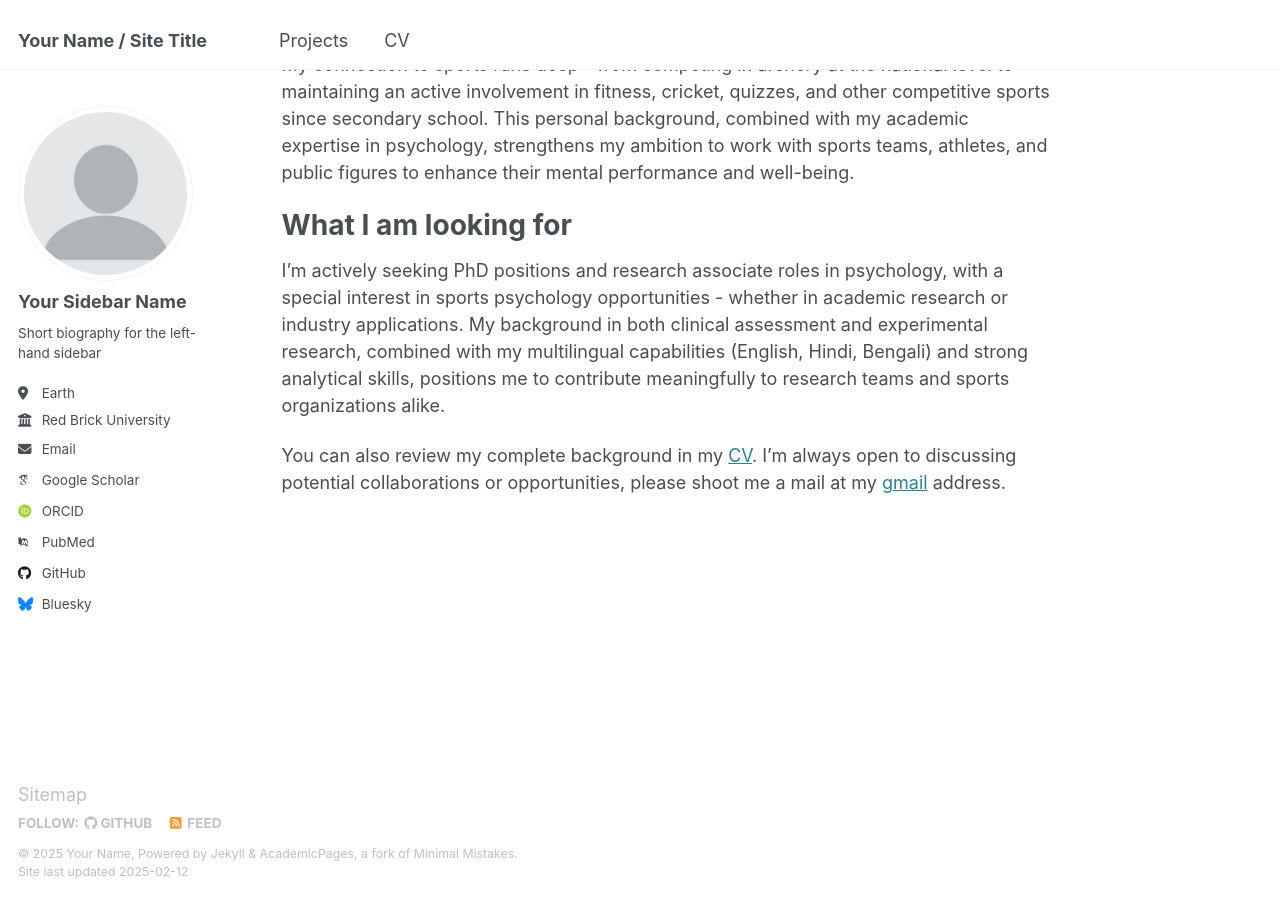
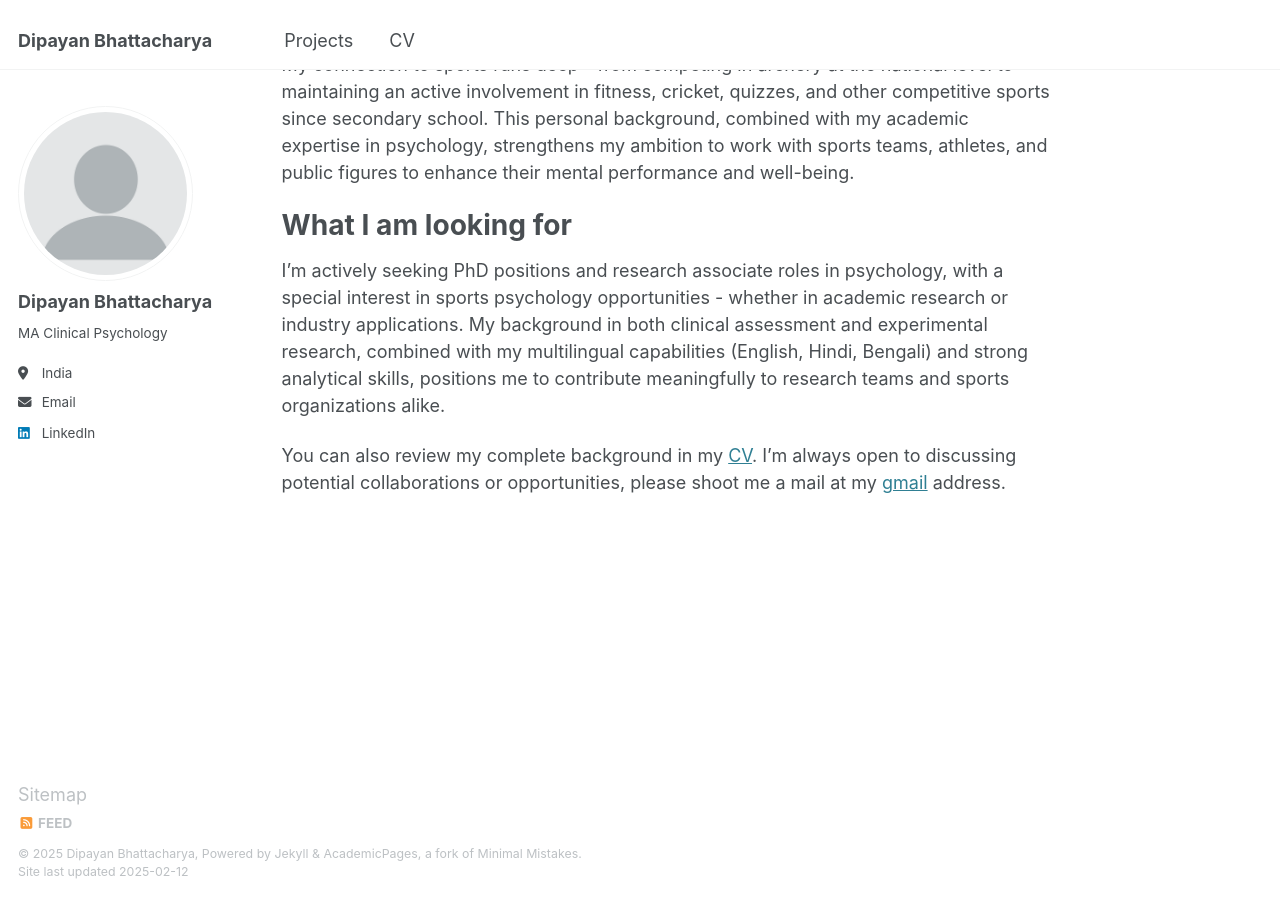
Before and after one commit to Dipayanbhattachary2000/Dipayanbhattachary2000.github.io, a Jekyll site: the page built from _pages/about.md, in a window 1280 px wide and 900 px high, scrolled down 818 px. Built offline with Jekyll 4.4.1, drawn with Linux system fonts in a browser that asks for light colours; some web fonts are replaced.

Commit message:
Update _config.yml

```diff
--- a/_config.yml
+++ b/_config.yml
@@ -7,15 +7,15 @@
 # server process.
 
 # Basic Site Settings
-locale                   : "en-US"
+locale                   : "en-IN"
 site_theme               : "default"
-title                    : "Your Name / Site Title"
+title                    : "Dipayan Bhattacharya"
 title_separator          : "-"
-name                     : &name "Your Name"
-description              : &description "personal description"
-url                      : https://academicpages.github.io # the base hostname & protocol for your site e.g. "https://[your GitHub username].github.io"
+name                     : &name "Dipayan Bhattacharya"
+description              : &description ""
+url                      : https://dipayanbhattachary2000.github.io/ # the base hostname & protocol for your site e.g. "https://[your GitHub username].github.io"
 baseurl                  : "" # the subpath of your site, e.g. "/blog"
-repository               : "academicpages/academicpages.github.io"
+repository               : "Dipayanbhattachary2000/Dipayanbhattachary2000.github.io"
 
 # Site Author - The following control what appear as part of the author content on the side bar.
 #               If a field is blank the icon and link will not appear, otherwise it will be shown.
@@ -23,66 +23,66 @@ repository               : "academicpages/academicpages.github.io"
 author:
   # Biographic information
   avatar           : "profile.png"
-  name             : "Your Sidebar Name"
-  pronouns         : # example: "she/her"
-  bio              : "Short biography for the left-hand sidebar"
-  location         : "Earth"
-  employer         : "Red Brick University"
-  uri              : # URL
-  email            : "none@example.org"
+  name             : "Dipayan Bhattacharya"
+  # pronouns         : # example: "she/her"
+  bio              : "MA Clinical Psychology"
+  location         : "India"
+  # employer         : ""
+  # uri              : # URL
+  email            : "dipayanbhattacharya5@gmail.com"
 
   # Academic websites
-  arxiv            : # URL - Update with the correct link to your profile
-  googlescholar    : "https://scholar.google.com/citations?user=PS_CX0AAAAAJ"
-  impactstory      : # URL
-  orcid            : "http://orcid.org/yourorcidurl"
-  semantic         : # URL
-  pubmed           : "https://www.ncbi.nlm.nih.gov/pubmed/?term=john+snow"
-  researchgate     : # URL
-  scopus           : # URL
+  # arxiv            : # URL - Update with the correct link to your profile
+  # googlescholar    : "https://scholar.google.com/citations?user=PS_CX0AAAAAJ"
+  # impactstory      : # URL
+  # orcid            : "http://orcid.org/yourorcidurl"
+  # semantic         : # URL
+  # pubmed           : "https://www.ncbi.nlm.nih.gov/pubmed/?term=john+snow"
+  # researchgate     : # URL
+  # scopus           : # URL
 
   # Repositories and software development
-  bitbucket        : # Username - Update with your username on the site
-  codepen          : # Username
-  dribbble         : # Username
-  github           : "academicpages"
-  kaggle           : # Username
-  stackoverflow    : # User number or user number and name (i.e., use "1" or "1/jeff-atwood")
+  # bitbucket        : # Username - Update with your username on the site
+  # codepen          : # Username
+  # dribbble         : # Username
+  # github           : "academicpages"
+  # kaggle           : # Username
+  # stackoverflow    : # User number or user number and name (i.e., use "1" or "1/jeff-atwood")
 
   # Social media
-  bluesky          : "bsky.app" # Replace this with you Bluesky username
-  facebook         : # Username
-  flickr           : # Username
-  foursquare       : # Username
-  goodreads        : # Username
-  google_plus      : # Username
-  keybase          : # Username
-  instagram        : # Username
-  lastfm           : # Username
-  linkedin         : # Username
-  mastodon         : # URL
-  medium           : # URL
-  pinterest        : # Username
-  soundcloud       : # Username
-  steam            : # Username
-  telegram         : # URL
-  tumblr           : # Username
-  twitter          : # Username for X / Twitter
-  vine             : # Username
-  weibo            : # Username
-  wikipedia        : # Username
-  xing             : # Username
-  youtube          : # Username
-  zhihu            : # Username
+  # bluesky          : "bsky.app" # Replace this with you Bluesky username
+  # facebook         : # Username
+  # flickr           : # Username
+  # foursquare       : # Username
+  # goodreads        : # Username
+  # google_plus      : # Username
+  # keybase          : # Username
+  # instagram        : # Username
+  # lastfm           : # Username
+  linkedin         : dipayan-b-271035128
+  # mastodon         : # URL
+  # medium           : # URL
+  # pinterest        : # Username
+  # soundcloud       : # Username
+  # steam            : # Username
+  # telegram         : # URL
+  # tumblr           : # Username
+  # twitter          : # Username for X / Twitter
+  # vine             : # Username
+  # weibo            : # Username
+  # wikipedia        : # Username
+  # xing             : # Username
+  # youtube          : # Username
+  # zhihu            : # Username
 
 # Publication Category - The following the list of publication categories and their headings
-publication_category:
-  books:
-    title: 'Books'
-  manuscripts:
-    title: 'Journal Articles'
-  conferences:
-    title: 'Conference Papers'
+# publication_category:
+#   books:
+#     title: 'Books'
+#   manuscripts:
+#     title: 'Journal Articles'
+#   conferences:
+#     title: 'Conference Papers'
 
 # Site Settings
 teaser                   :  # filename of teaser fallback teaser image placed in /images/, .e.g. "500x300.png"
```
